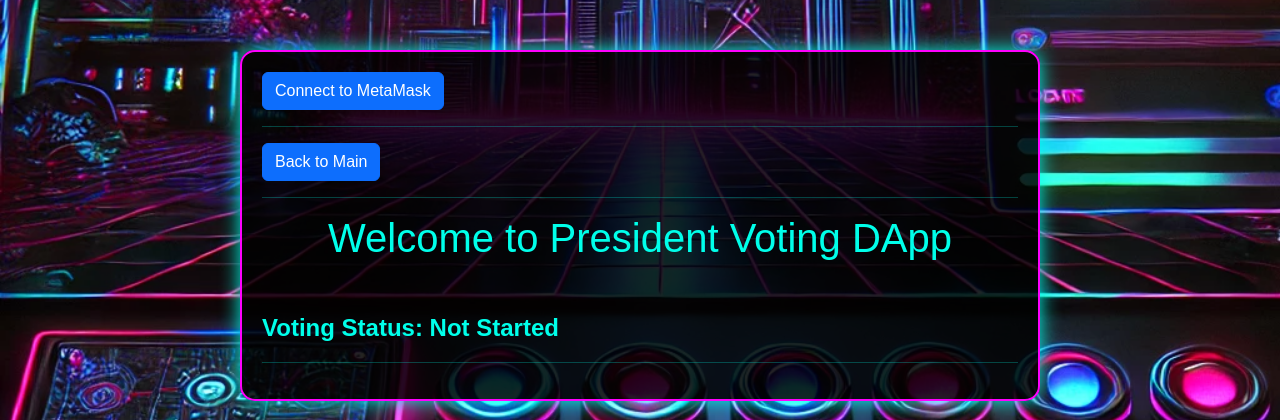
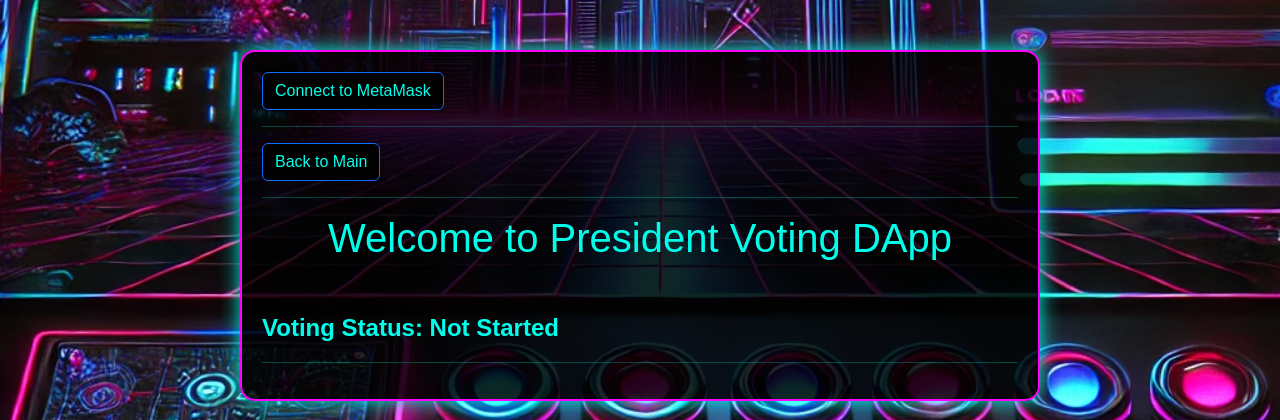
Before and after one commit to natalieybl/SC6113_Voting, a Flask app: page /president in a window 1280 px wide. Shown: the top 420 px of the page. Run offline with Flask 3, Linux system fonts and the light colour scheme; some libraries are stand-ins or nearby versions.

Commit message:
Update indexPresident.html

```diff
--- a/templates/indexPresident.html
+++ b/templates/indexPresident.html
@@ -61,10 +61,10 @@
 <body>
     <div class="container">
         <!-- Connect to MetaMask -->
-        <button id="connectButton" class="btn btn-primary">Connect to MetaMask</button>
+        <button id="connectButton" class="btn btn-primary" style="background-color:black; color:#00ffea;">Connect to MetaMask</button>
         <hr>
         <form action = "/main" method="post">
-        <input type="submit" class="btn btn-primary" value="Back to Main">
+        <input type="submit" class="btn btn-primary" style="background-color:black; color:#00ffea;" value="Back to Main">
         </form>
         <hr>
         <h1 class="text-center">Welcome to President Voting DApp</h1>
```
